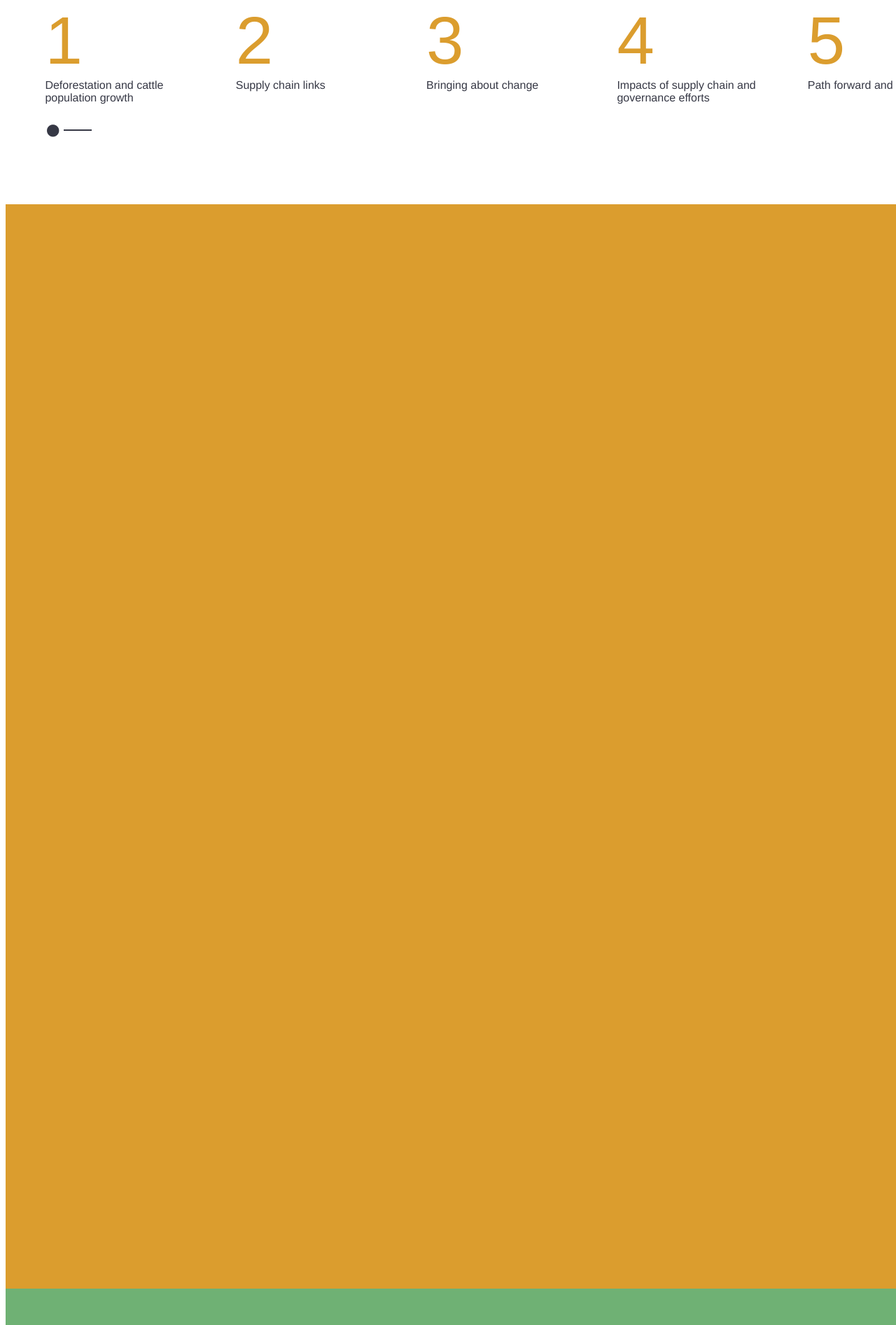
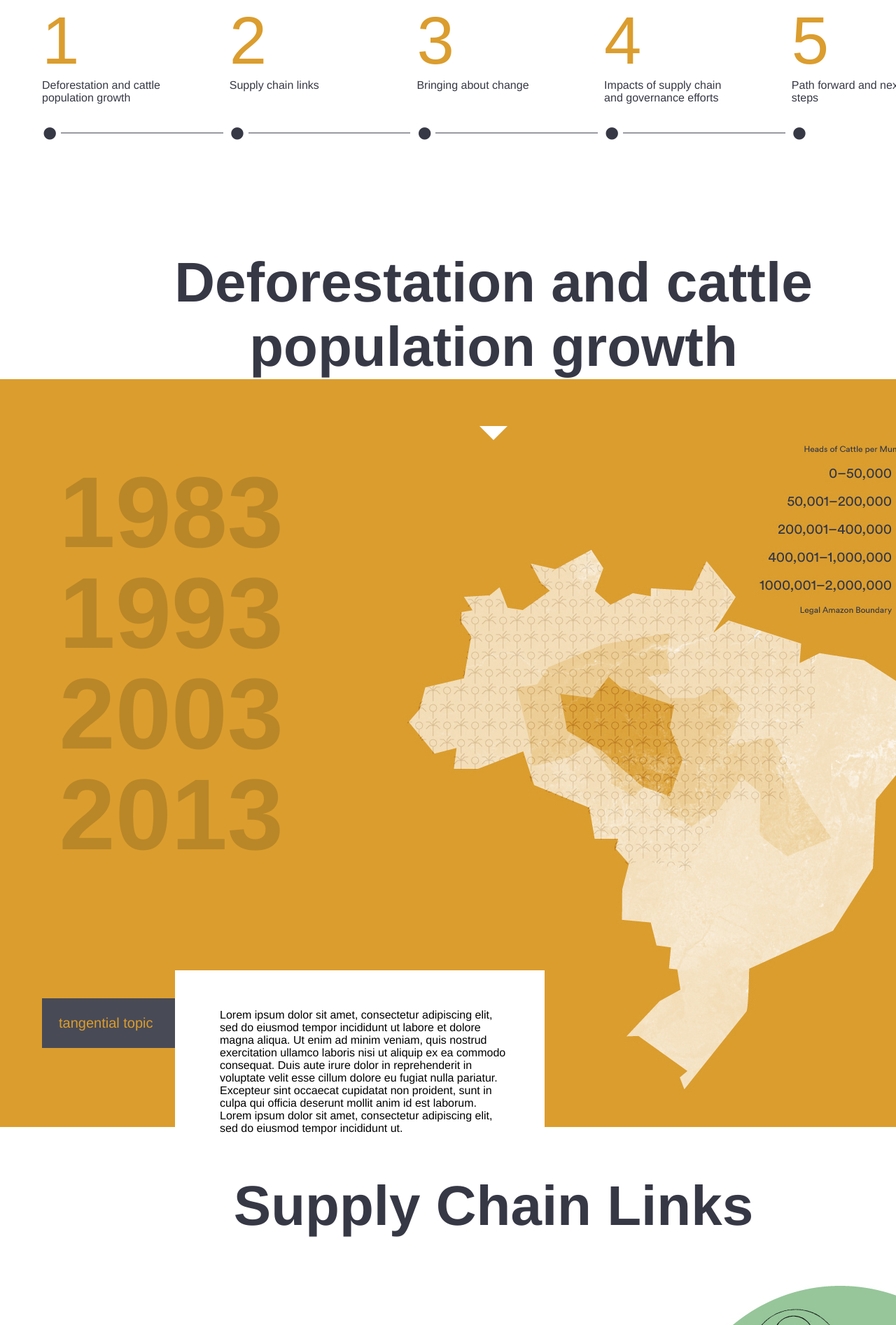
Before and after one commit to aliyarahman/nwf, a plain HTML site: page index.html in a window 1280 px wide. Shown: the part 906-2800 px from the top of the page at 70% size. Drawn offline with Linux system fonts and the light colour scheme.

Commit message:
Added Chapter 1 and 2

```diff
--- a/css/application.css
+++ b/css/application.css
@@ -1,7 +1,39 @@
 body     {
             width: 1410px;
             font-family: Helvetica;
+            margin-left: auto; margin-right: auto;
             }
+
+h1,h2        {font-family: Helvetica;
+          color: #363845;}
+
+h1        {font-size: 9em;}
+h2        {font-size: 5em;}
+
+
+.chapter-header {
+          background-color: #fff;
+          height: auto;
+          text-align: center;
+          }
+
+
+.chapter-headline {
+          width: 65%;
+          height: 10%;
+          margin: auto;
+          }
+
+
+
+.chapter-triangle {
+          text-align: center; margin: 0 auto;
+          width: 0;
+          height: 0;
+          border-left: 20px solid transparent;
+          border-right: 20px solid transparent;
+          border-top: 20px solid #fff;
+          }
 
 /* Prequel style */
 
@@ -35,17 +67,19 @@ body     {
               margin: 6px;}
 
 
-#contents  {height: 345px;}
+#contents  {height: 345px; margin-left: 60px;}
 
 
-.chapter-button {margin-left: 4%; margin-top: 3.5em;
-                width: 15%;
+.chapter-button {margin-top: 3.5em;
+                width: 19.5%;
                 text-align: left; vertical-align: top;
                 display: inline-block;}
 
 
 .chapter-title {
             color: #363845;
+            height: 2.5em;
+            width: 70%;
             }
 
 
@@ -63,24 +97,92 @@ body     {
 .chapter-line {
             vertical-align: middle;
             display: inline-block;
-            height: 2px; width: 40px;
-            background-color: #363845;
+            height: 2px; width: 88%;
+            background-color: #9a9aa2;
             }
 
 
 /* Chapter 1 style */
 
 #chapter-one { background-color: #db9d2e;
-	    height: 1550px;
-        }
+	    height: 1253px;
+      }
+
+#left-col-ch-1 {
+      display: inline-block;
+      width: 40%;
+      }
+
+.year-number-holder {
+      margin-left: 15%;
+      margin-right: 5%;
+      margin-top: 2em;
+      vertical-align: top;
+}
+
+.year-number-lg  {
+      color: #b98728;
+      text-align: left;
+      margin-top: 0px;
+      margin-bottom: 0px;
+      line-height: 1em;
+  }
+
+.year-number-lg:hover  {
+      color: #363845;
+  }
+
+#summary-text {
+    width: 528px;
+    height: 224px;
+    background-color: white;
+    position: relative;
+    left: 250px;
+    top: 150px;
+  }
+
+#summary-text p {
+    margin: -1em 3em 0 4em;
+}
+
+.tangent-tab  {
+    background-color: #484a56;
+    color: #db9d2e;
+    width: 166px;
+    padding: 1.2em 0em 1.2em 1.2em;
+    position: relative;
+    left: -190px;
+    top: 40px;
+    font-size: 1.25em;
+  }
+
+#brazil-map-ch-1  {
+    background-image: url("../img/brazil-map-ch-1.jpg");
+    background-repeat: no-repeat;
+    height: 950px;
+    width: 751px;
+    display: inline-block;
+    vertical-align: top;
+}
 
 
 /* Chapter 2 style */
 
 #chapter-two {  background-color: #6fb174;
-                height: 1550px;
+                height: 1177px;
             }
 
+#cow-products-ch-2 {
+            background-image: url("../img/cow-products-ch-2.jpg");
+            background-repeat: no-repeat;
+            height: 1400px;
+            }
+
+#top-circle-ch-2 {
+            margin-bottom: -4px;
+            position: relative;
+            left: 495px;
+            }
 
 /* Chapter 3 style */
 
--- a/index.html
+++ b/index.html
@@ -8,10 +8,6 @@
     <title>The Brazilian Amazon - Cattle Ranching</title>
 
     <link href="css/application.css" rel="stylesheet">
-
-    <script src="js/jquery-2.1.0.min.js"></script>
-    <script src="js/jquery.panelSnap.js"></script> <!-- Allows chapters to snap into place -->
-    <script src="js/application.js"></script> <!-- Custom non-library JavaScript, including settings for library use in this page -->
 
   </head>
 
@@ -41,7 +37,7 @@
                 </div>
                 <div class>
                     <span class="chapter-bullet">&#149</span>
-                    <span class="chapter-line"></span>
+                    <div class="chapter-line"></div>
                 </div>
             </div>
 
@@ -52,6 +48,10 @@
                 <div class="chapter-title">
                     Supply chain links
                 </div>
+                <div class>
+                    <span class="chapter-bullet">&#149</span>
+                    <div class="chapter-line"></div>
+                </div>
             </div>
 
             <div class="chapter-button">
@@ -60,6 +60,10 @@
                 </div>
                 <div class="chapter-title">
                     Bringing about change
+                </div>
+                <div class>
+                    <span class="chapter-bullet">&#149</span>
+                    <div class="chapter-line"></div>
                 </div>
             </div>
 
@@ -70,6 +74,10 @@
                 <div class="chapter-title">
                     Impacts of supply chain and governance efforts
                 </div>
+                <div class>
+                    <span class="chapter-bullet">&#149</span>
+                    <div class="chapter-line"></div>
+                </div>
             </div>
 
             <div class="chapter-button">
@@ -78,6 +86,9 @@
                 </div>
                 <div class="chapter-title">
                     Path forward and next steps
+                </div>
+                <div class>
+                    <span class="chapter-bullet">&#149</span>
                 </div>
             </div>
 
@@ -88,35 +99,71 @@
 
     <!-- Chapter 1 -->
     <section class="chapter" id="chapter-one">
+        <div class="chapter-header">
+            <div class="chapter-headline"><h2>Deforestation and cattle population growth</h2></div>
+        </div>
+
+        <div class="chapter-triangle"></div>
+
+        <div id="left-col-ch-1">
+            <div class="year-number-holder">
+                <div><h1 class="year-number-lg">1983</h1></div>
+                <div><h1 class="year-number-lg">1993</h1></div>
+                <div><h1 class="year-number-lg">2003</h1></div>
+                <div><h1 class="year-number-lg">2013</h1></div>
+            </div>
+
+            <div id="summary-text">
+                <div class="tangent-tab">tangential topic</div>
+                <p>Lorem ipsum dolor sit amet, consectetur adipiscing elit, sed do eiusmod tempor incididunt ut labore et dolore magna aliqua. Ut enim ad minim veniam, quis nostrud exercitation ullamco laboris nisi ut aliquip ex ea commodo consequat. Duis aute irure dolor in reprehenderit in voluptate velit esse cillum dolore eu fugiat nulla pariatur. Excepteur sint occaecat cupidatat non proident, sunt in culpa qui officia deserunt mollit anim id est laborum. Lorem ipsum dolor sit amet, consectetur adipiscing elit, sed do eiusmod tempor incididunt ut.
+                </p>
+            </div>
+
+        </div>
+
+        <div id="brazil-map-ch-1"></div>
 
     </section>
 
 
     <!-- Chapter 2 -->
     <section class="chapter" id="chapter-two">
-
+        <div class="chapter-header">
+            <div class="chapter-headline">
+                <h2>Supply Chain Links</h2>
+                <img id="top-circle-ch-2" src="img/circle-top-ch-2.jpg">
+            </div>
+        </div>
+        <div id="cow-products-ch-2">
+        </div>
     </section>
 
     <!-- Chapter 3 -->
     <section class="chapter" id="chapter-three">
-
+        <div class="chapter-header">
+            <div class="chapter-headline"><h2>Bringing About Change</h2></div>
+        </div>
     </section>
 
 
     <!-- Chapter 4 -->
     <section class="chapter" id="chapter-four">
-
+        <div class="chapter-header">
+            <div class="chapter-headline"><h2>Impacts of Supply Chain and Governance efforts</h2></div>
+        </div>
     </section>
 
 
     <!-- Chapter 5 -->
     <section class="chapter" id="chapter-five">
-
+        <div class="chapter-header">
+            <div class="chapter-headline"><h2>Path Forward and Next Steps</h2></div>
+        </div>
     </section>
 
 
     <script src="js/jquery-2.1.0.min.js"></script>
-    <script src="js/jquery.panelSnap.js"></script> <!-- Allows chapters to snap into place -->
+<!--    <script src="js/jquery.panelSnap.js"></script> <!-- Allows chapters to snap into place --> -->
     <script src="js/application.js"></script> <!-- Custom non-library JavaScript, including settings for library use in this page -->
   </body>
 </html>
```
Also changed, not shown: img/brazil-map-ch-1.jpg (added), img/circle-top-ch-2.jpg (added), img/cow-products-ch-2.jpg (added).
